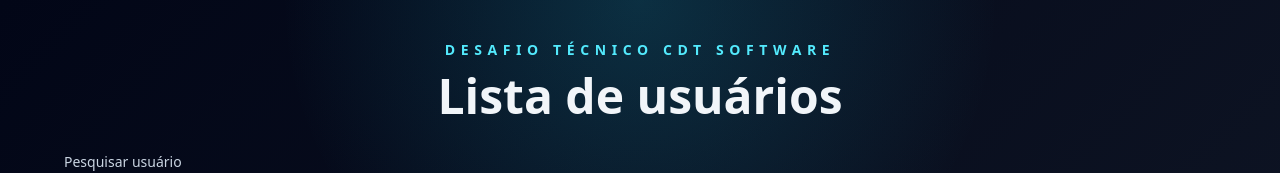
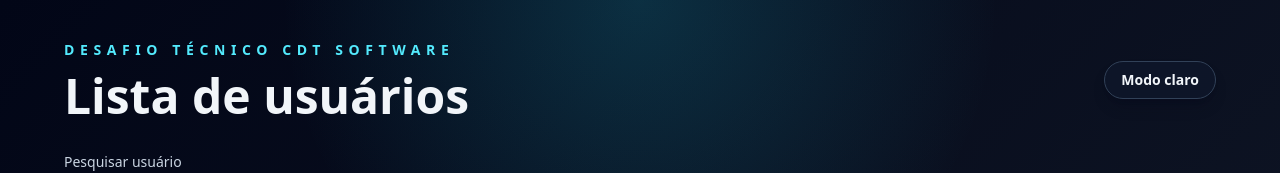
Before and after one commit to Fabiofiorentino/teste-react-junior-cdtsoftware, a React (Vite) app: page / in a window 1280 px wide. Shown: the top 173 px of the page. Built offline with nearby package versions, Linux system fonts and the light colour scheme; no server answers.

Commit message:
feat: cria botão apra alterar tema e persistencia em localSotrage

```diff
--- a/src/App.tsx
+++ b/src/App.tsx
@@ -10,6 +10,15 @@ function App() {
   const [currentPage, setCurrentPage] = useState(1)
   const [searchQuery, setSearchQuery] = useState("")
   const [selectedUser, setSelectedUser] = useState<User | null>(null)
+  const [darkMode, setDarkMode] = useState(() => {
+    if (typeof window === "undefined") return true
+    return localStorage.getItem("theme") !== "light"
+  })
+
+  useEffect(() => {
+    document.documentElement.classList.toggle("dark", darkMode)
+    localStorage.setItem("theme", darkMode ? "dark" : "light")
+  }, [darkMode])
 
   const filteredUsers = users.filter((user) =>
     user.name.toLowerCase().includes(searchQuery.toLowerCase()),
@@ -40,13 +49,23 @@ function App() {
   return (
     <div className="min-h-screen bg-[radial-gradient(circle_at_top,_rgba(34,211,238,0.18),_transparent_35%),linear-gradient(135deg,_#020617_0%,_#111827_100%)] px-4 py-10 text-slate-100">
       <div className="mx-auto max-w-6xl">
-        <div className="mb-8 text-center">
+        <div className="mb-8 flex flex-col items-center justify-center gap-4 text-center sm:flex-row sm:justify-between sm:text-left">
+          <div>
             <p className="text-sm font-semibold uppercase tracking-[0.4em] text-cyan-300">
               Desafio Técnico CDT Software
             </p>
             <h1 className="mt-3 text-4xl font-bold sm:text-5xl">
               Lista de usuários
             </h1>
+          </div>
+
+          <button
+            type="button"
+            onClick={() => setDarkMode((value) => !value)}
+            className="inline-flex items-center gap-2 rounded-full border border-slate-700 bg-slate-900/70 px-4 py-2 text-sm font-semibold text-slate-100 shadow-lg shadow-slate-950/20 transition hover:bg-slate-800"
+          >
+            {darkMode ? "Modo claro" : "Modo escuro"}
+          </button>
         </div>
 
         <div className="mb-6">
```
Lines whose indentation alone changed are shown as unchanged.
